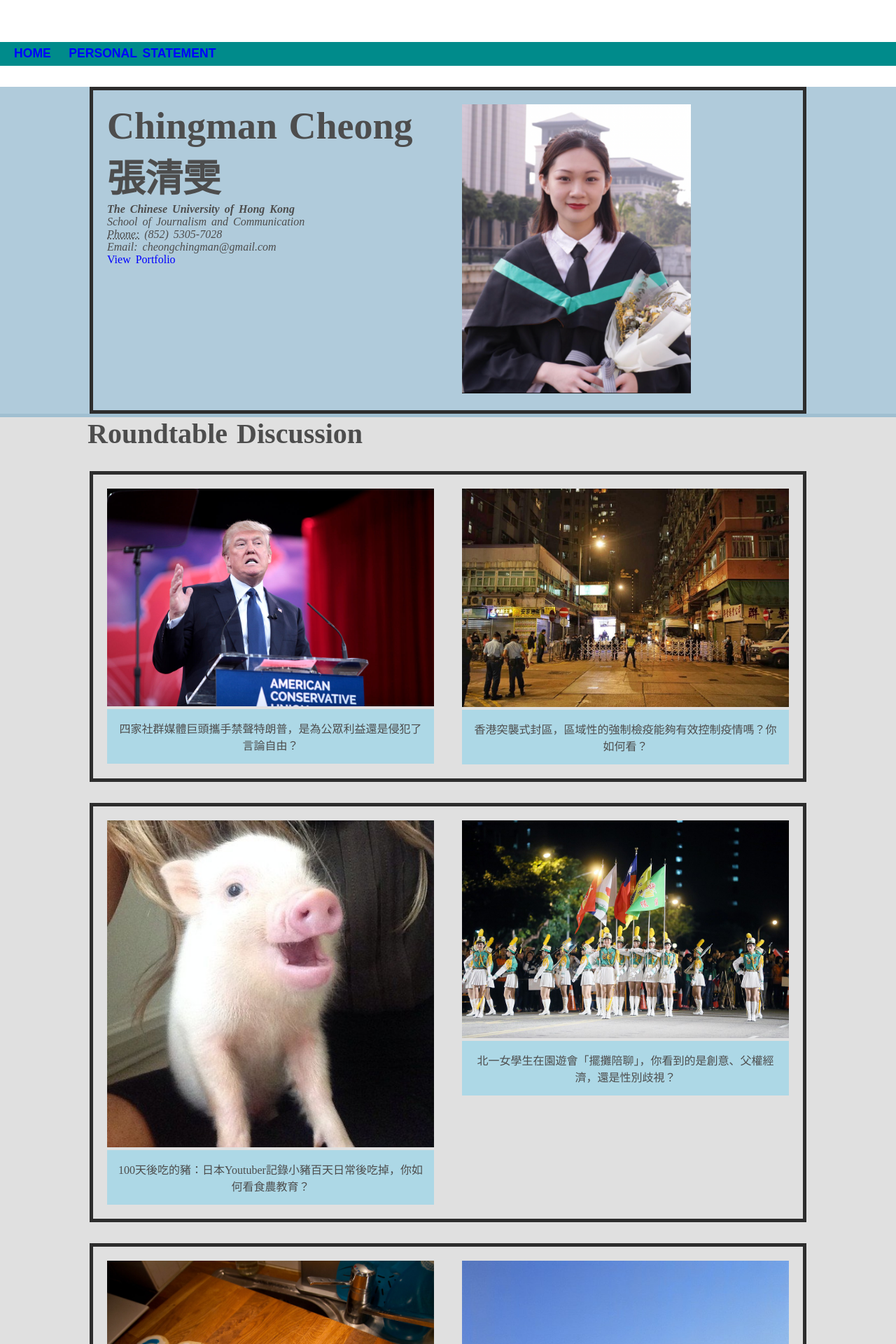
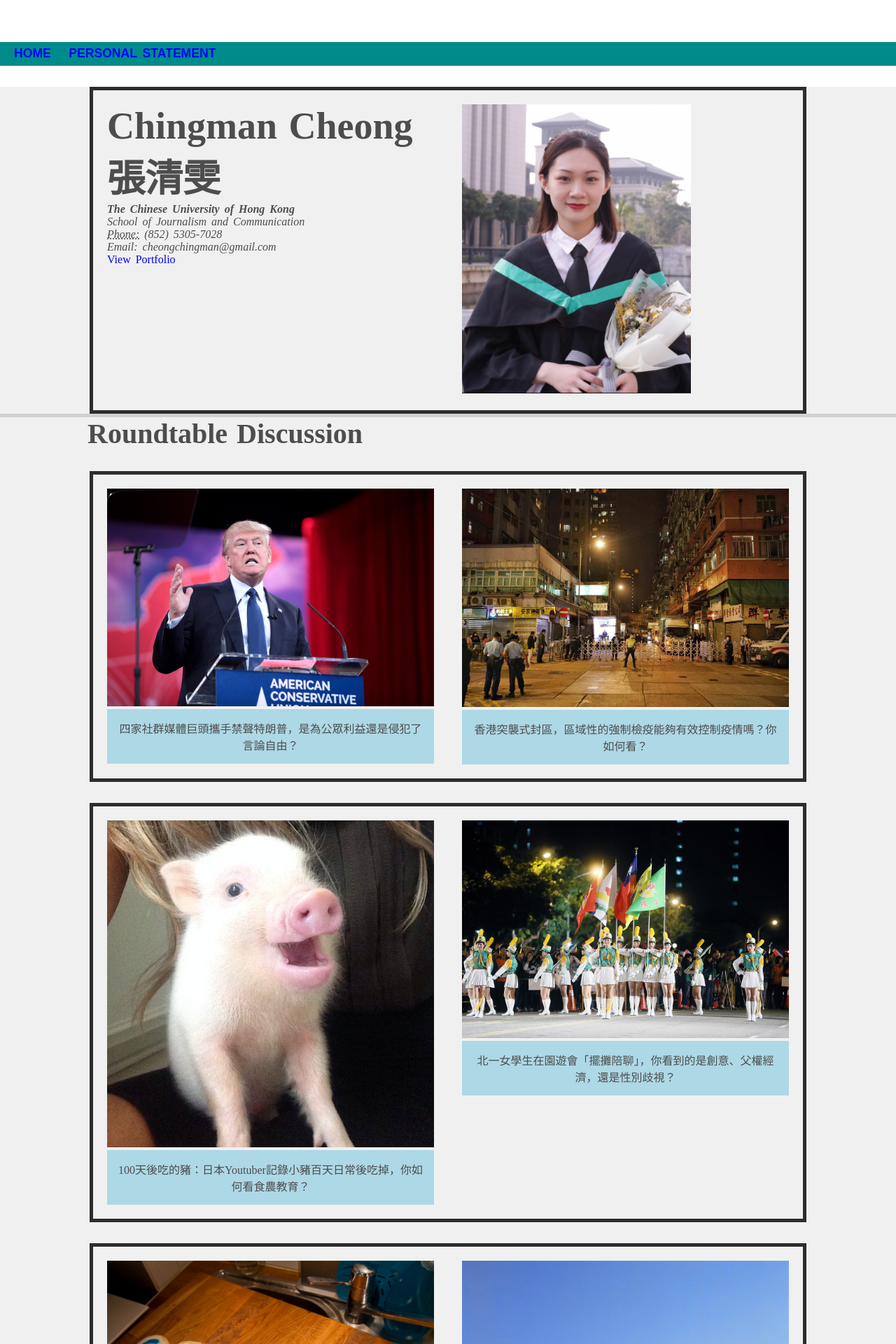
Before and after one commit to son520804/dorothy_portfolio, a Jekyll site: the page built from index.html, in a window 1280 px wide. Shown: the top 1920 px of the page at 70% size. Built offline with Jekyll 4.4.1, drawn with Linux system fonts in a browser that asks for light colours.

Commit message:
portfolio creation

```diff
--- a/index.html
+++ b/index.html
@@ -41,7 +41,7 @@ title: Chingman's Portfolio
 
 	<body>
 
-		<div class="blue" id="section1"><div class="flex-container">
+		<div class="morewhite" id="section1"><div class="flex-container">
 			<div class="left-content">
 				<h1>Chingman Cheong 張清雯</h1>
 				<address>
@@ -59,7 +59,7 @@ title: Chingman's Portfolio
 
 <!-- Photo portfolio of Research Interests -->
 
-		<div class="white" id="section2">
+		<div class="morewhite" id="section2">
 			<h2 style="margin-left:125px">Roundtable Discussion</h2>
 			<div class="flex-container">
 				<div class="left-content">
```
